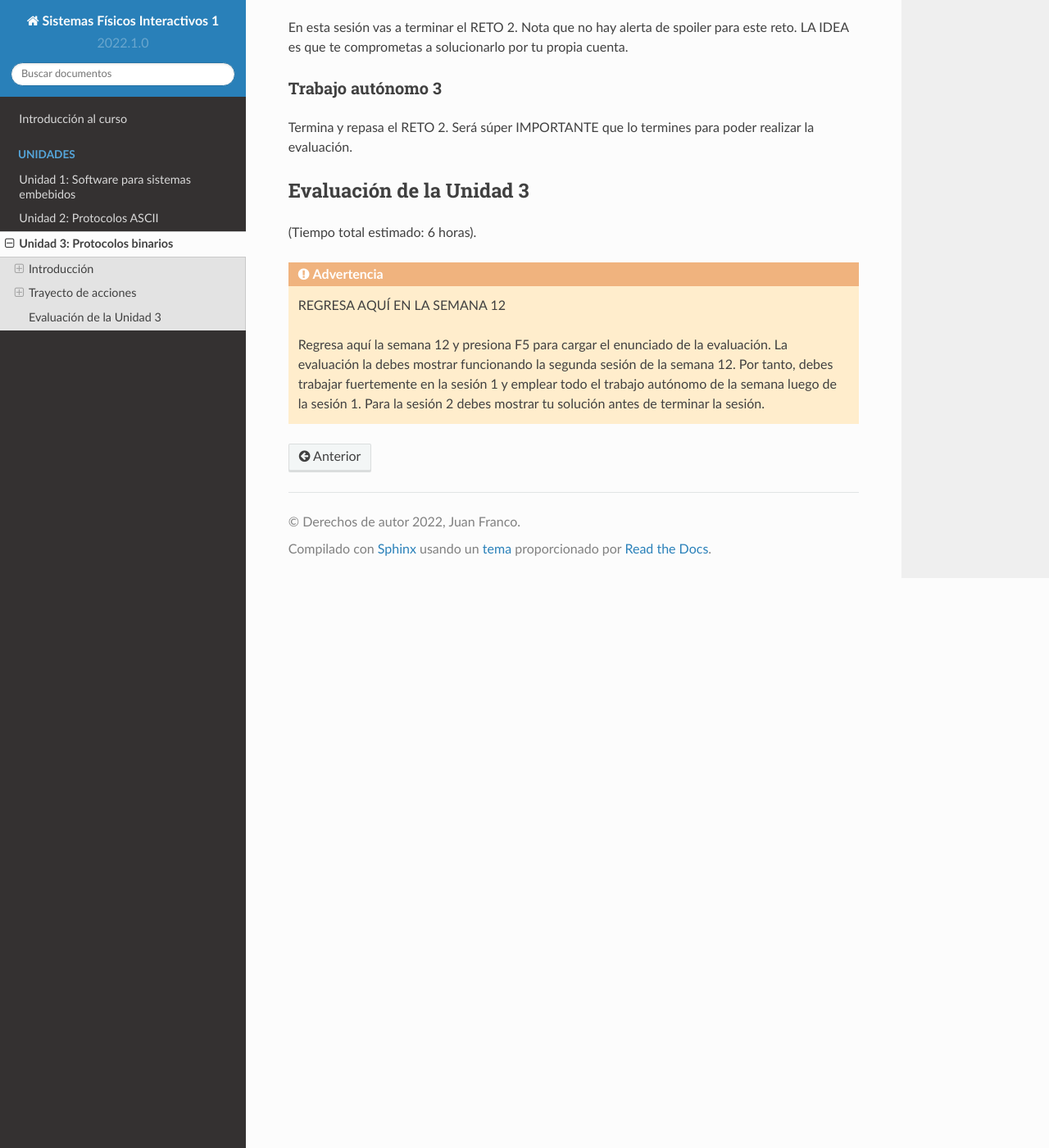
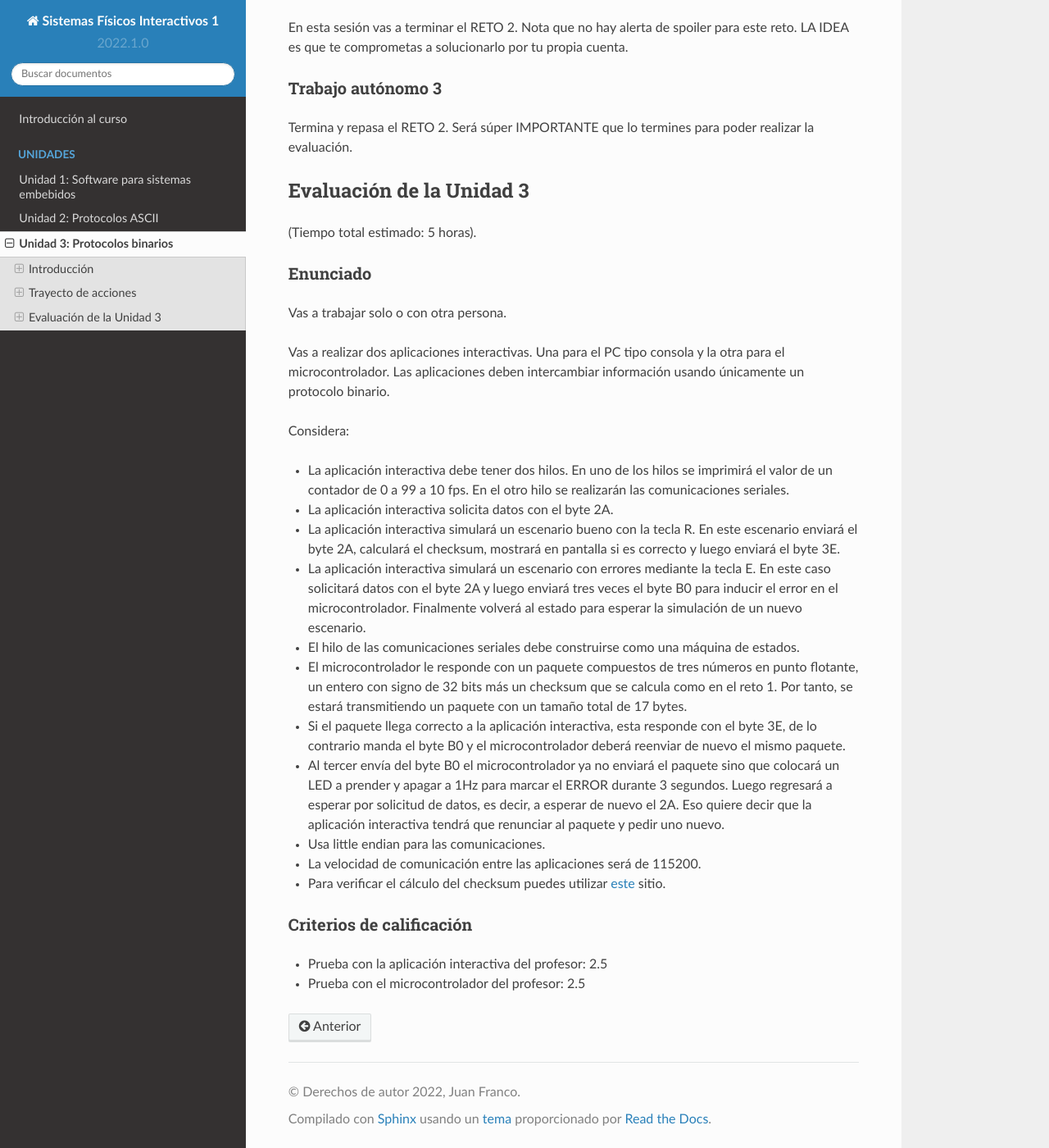
Before and after one commit to juanferfranco/SistemasFisicosInteractivos1, a Sphinx documentation site: the page built from docs/_unidad3/unidad3.rst, in a window 1280 px wide and 1400 px high, scrolled down 10410 px. Shown: the whole window at 82% size. Built offline with Sphinx 7.4.7 and the Read the Docs theme 2.0.0, drawn with Linux system fonts in a browser that asks for light colours.

Commit message:
update Evaluation of unit 3 IN PROGRESS

```diff
--- a/docs/_unidad3/unidad3.rst
+++ b/docs/_unidad3/unidad3.rst
@@ -561,13 +561,49 @@ realizar la evaluación.
 
 Evaluación de la Unidad 3
 ----------------------------
-(Tiempo total estimado: 6 horas).
+(Tiempo total estimado: 5 horas).
 
-.. warning::  REGRESA AQUÍ EN LA SEMANA 12
+Enunciado
+***********
+Vas a trabajar solo o con otra persona.
 
-    Regresa aquí la semana 12 y presiona F5 para cargar
-    el enunciado de la evaluación. La evaluación la debes mostrar
-    funcionando la segunda sesión de la semana 12. Por tanto, debes
-    trabajar fuertemente en la sesión 1 y emplear todo el trabajo
-    autónomo de la semana luego de la sesión 1. Para la sesión 2
-    debes mostrar tu solución antes de terminar la sesión.
+Vas a realizar dos aplicaciones interactivas. Una para el PC tipo consola
+y la otra para el microcontrolador. Las aplicaciones deben intercambiar
+información usando únicamente un protocolo binario.
+
+Considera:
+
+* La aplicación interactiva debe tener dos hilos. En uno de los hilos se imprimirá
+  el valor de un contador de 0 a 99 a 10 fps. En el otro hilo se realizarán
+  las comunicaciones seriales.
+* La aplicación interactiva solicita datos con el byte 2A.
+* La aplicación interactiva simulará un escenario bueno con la tecla R. En este
+  escenario enviará el byte 2A, calculará el checksum, mostrará en pantalla si es
+  correcto y luego enviará el byte 3E.
+* La aplicación interactiva simulará un escenario con errores mediante la tecla E. En
+  este caso solicitará datos con el byte 2A y luego enviará tres veces el byte B0 para
+  inducir el error en el microcontrolador. Finalmente volverá al estado para esperar
+  la simulación de un nuevo escenario.
+* El hilo de las comunicaciones seriales debe construirse como una máquina de estados.
+* El microcontrolador le responde con un paquete compuestos de tres números
+  en punto flotante, un entero con signo de 32 bits más un checksum que se
+  calcula como en el reto 1. Por tanto, se estará transmitiendo un
+  paquete con un tamaño total de 17 bytes.
+* Si el paquete llega correcto a la aplicación interactiva, esta responde
+  con el byte 3E, de lo contrario manda el byte B0 y el microcontrolador
+  deberá reenviar de nuevo el mismo paquete.
+* Al tercer envía del byte B0 el microcontrolador ya no enviará el paquete sino que
+  colocará un LED a prender y apagar a 1Hz para marcar el ERROR durante 3 segundos.
+  Luego regresará a esperar por solicitud de datos, es decir, a esperar de
+  nuevo el 2A. Eso quiere decir que la aplicación interactiva tendrá que
+  renunciar al paquete y pedir uno nuevo.
+* Usa little endian para las comunicaciones.
+* La velocidad de comunicación entre las aplicaciones será de 115200.
+* Para verificar el cálculo del checksum puedes utilizar
+  `este <https://www.scadacore.com/tools/programming-calculators/online-checksum-calculator/>`__ sitio.
+
+Criterios de calificación
+****************************
+
+* Prueba con la aplicación interactiva del profesor: 2.5
+* Prueba con el microcontrolador del profesor: 2.5
```
